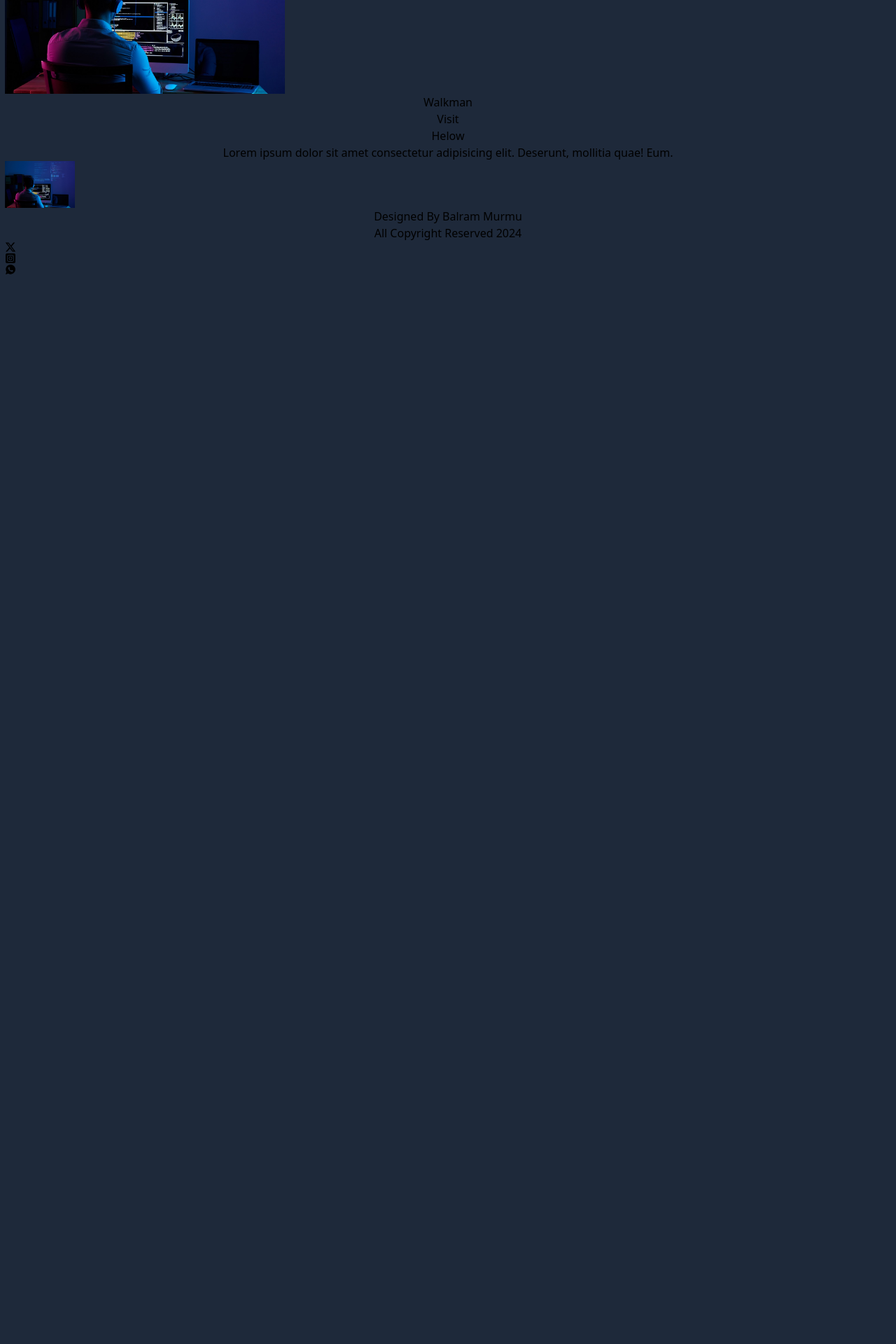
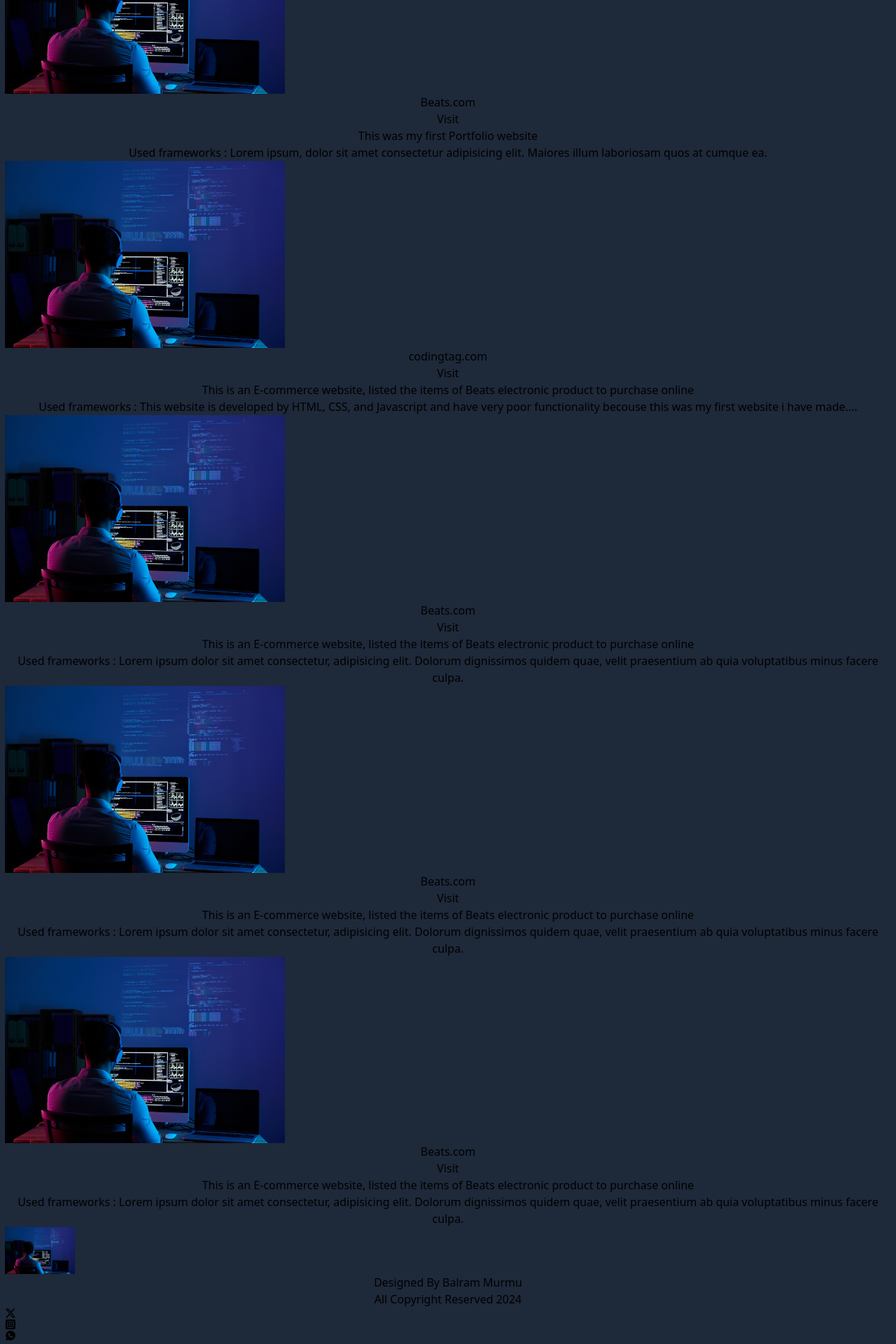
Before and after one commit to BalramMurmu413/codybalram, a React (Vite) app in the folder client/: page /ourwork in a window 1280 px wide. Shown: the part 620-2540 px from the top of the page at 70% size. Before the commit the page ends 1020 px from the top, so only its background shows below. Built offline with nearby package versions, Linux system fonts and the light colour scheme; the HTML template or start-up script is replaced by a standard one.

Commit message:
worked on clien page to make card

```diff
--- a/client/src/Pages/OurWork.jsx
+++ b/client/src/Pages/OurWork.jsx
@@ -8,29 +8,133 @@
   return (
       <>
           <Header/>
-          <section className='w-full  text-white flex-col'>
-            {/* my work card */}
-            <div className='w-full flex flex-row bg-slate-500 min-h-50'>
+          <section className='w-full min-h-svh  text-white flex-col'>
+
+        {/* my work card */}
+            <div className='w-full my-2 flex flex-row bg-slate-700 min-h-'>
                   <div className='mr-5'>
                       <img src={computer} alt="" width={400} />
-</div>
+                  </div>
                   <div className='w-full my-2 mx-2'>
                       <div className='w-full mr-16 flex justify-between'>
-                          <h1 className='text-pink-300 font-bold'>Walkman</h1>
-                          <Link to='https://walkmanproject1.pages.dev/ ' target='_black'>
-                          <button className='py-1 px-4 rounded-md bg-blue-400 text-white font-semibold '>Visit</button>
+                          <h1 className='text-pink-300 font-bold'>Beats.com</h1>
+                          <Link to='https://walkmanproject1.pages.dev/ ' target='_blank'>
+                          <button className='py-1 px-4 rounded-md bg-pink-400 text-white font-semibold '>Visit</button>
                           </Link>
                       </div>
+                      <div className='flex flex-col w-full items-start'>
+                          <h1> This was my first Portfolio website </h1>
+              <p className=' place-content-start'>
+                <span className='font-bold'>Used frameworks : </span>
+              Lorem ipsum, dolor sit amet consectetur adipisicing elit. Maiores illum laboriosam quos at cumque ea.</p>
+                      </div>
+          </div>
+            </div>
+          {/* ending of card */}
 
 
+          {/* my work card */}
+          <div className='w-full my-2 flex flex-row bg-slate-700 min-h-'>
+                  <div className='mr-5'>
+                      <img src={computer} alt="" width={400} />
+                  </div>
+                  <div className='w-full my-2 mx-2'>
+                      <div className='w-full mr-16 flex justify-between'>
+                          <h1 className='text-pink-300 font-bold'>codingtag.com</h1>
+                          <Link to='https://codingtag.pages.dev/ ' target='_blank'>
+                          <button className='py-1 px-4 rounded-md bg-pink-400 text-white font-semibold '>Visit</button>
+                          </Link>
+                      </div>
                       <div className='flex flex-col w-full items-start'>
-                          <h1>Helow </h1>
-                          <p>Lorem ipsum dolor sit amet consectetur adipisicing elit. Deserunt, mollitia quae! Eum.</p>
+                          <h1> This is an E-commerce website, listed the items of Beats electronic product to purchase online  </h1>
+              <p className=' place-content-start'>
+                <span className='font-bold'>Used frameworks : </span>
+                This website is developed by HTML, CSS, and Javascript and have very poor functionality becouse this was my first website i have made....</p>
                       </div>
-</div>
+          </div>
+            </div>
+          {/* ending of card */}
 
 
+
+
+
+          {/* my work card */}
+          <div className='w-fullmy-2  flex flex-row bg-slate-700 min-h-'>
+                  <div className='mr-5'>
+                      <img src={computer} alt="" width={400} />
+                  </div>
+                  <div className='w-full my-2 mx-2'>
+                      <div className='w-full mr-16 flex justify-between'>
+                          <h1 className='text-pink-300 font-bold'>Beats.com</h1>
+                          <Link to='https://walkmanproject1.pages.dev/ ' target='_black'>
+                          <button className='py-1 px-4 rounded-md bg-pink-400 text-white font-semibold '>Visit</button>
+                          </Link>
+                      </div>
+                      <div className='flex flex-col w-full items-start'>
+                          <h1> This is an E-commerce website, listed the items of Beats electronic product to purchase online  </h1>
+              <p className=' place-content-start'>
+                <span className='font-bold'>Used frameworks : </span>
+              Lorem ipsum dolor sit amet consectetur, adipisicing elit. Dolorum dignissimos quidem quae, velit praesentium ab quia voluptatibus minus facere culpa.</p>
+                      </div>
+          </div>
             </div>
+          {/* ending of card */}
+
+
+
+
+
+          {/* my work card */}
+          <div className='w-full my-2  flex flex-row bg-slate-700 min-h-'>
+                  <div className='mr-5'>
+                      <img src={computer} alt="" width={400} />
+                  </div>
+                  <div className='w-full my-2 mx-2'>
+                      <div className='w-full mr-16 flex justify-between'>
+                          <h1 className='text-pink-300 font-bold'>Beats.com</h1>
+                          <Link to='https://walkmanproject1.pages.dev/ ' target='_black'>
+                          <button className='py-1 px-4 rounded-md bg-pink-400 text-white font-semibold '>Visit</button>
+                          </Link>
+                      </div>
+                      <div className='flex flex-col w-full items-start'>
+                          <h1> This is an E-commerce website, listed the items of Beats electronic product to purchase online  </h1>
+              <p className=' place-content-start'>
+                <span className='font-bold'>Used frameworks : </span>
+              Lorem ipsum dolor sit amet consectetur, adipisicing elit. Dolorum dignissimos quidem quae, velit praesentium ab quia voluptatibus minus facere culpa.</p>
+                      </div>
+          </div>
+            </div>
+          {/* ending of card */}
+
+
+
+
+
+
+          {/* my work card */}
+          <div className='w-full my-2 flex flex-row bg-slate-700 min-h-'>
+                  <div className='mr-5'>
+                      <img src={computer} alt="" width={400} />
+                  </div>
+                  <div className='w-full my-2 mx-2'>
+                      <div className='w-full mr-16 flex justify-between'>
+                          <h1 className='text-pink-300 font-bold'>Beats.com</h1>
+                          <Link to='https://walkmanproject1.pages.dev/ ' target='_black'>
+                          <button className='py-1 px-4 rounded-md bg-pink-400 text-white font-semibold '>Visit</button>
+                          </Link>
+                      </div>
+                      <div className='flex flex-col w-full items-start'>
+                          <h1> This is an E-commerce website, listed the items of Beats electronic product to purchase online  </h1>
+              <p className=' place-content-start'>
+                <span className='font-bold'>Used frameworks : </span>
+              Lorem ipsum dolor sit amet consectetur, adipisicing elit. Dolorum dignissimos quidem quae, velit praesentium ab quia voluptatibus minus facere culpa.</p>
+                      </div>
+          </div>
+            </div>
+          {/* ending of card */}
+
+
       </section>
       <SimpleFooter/>
 
```
